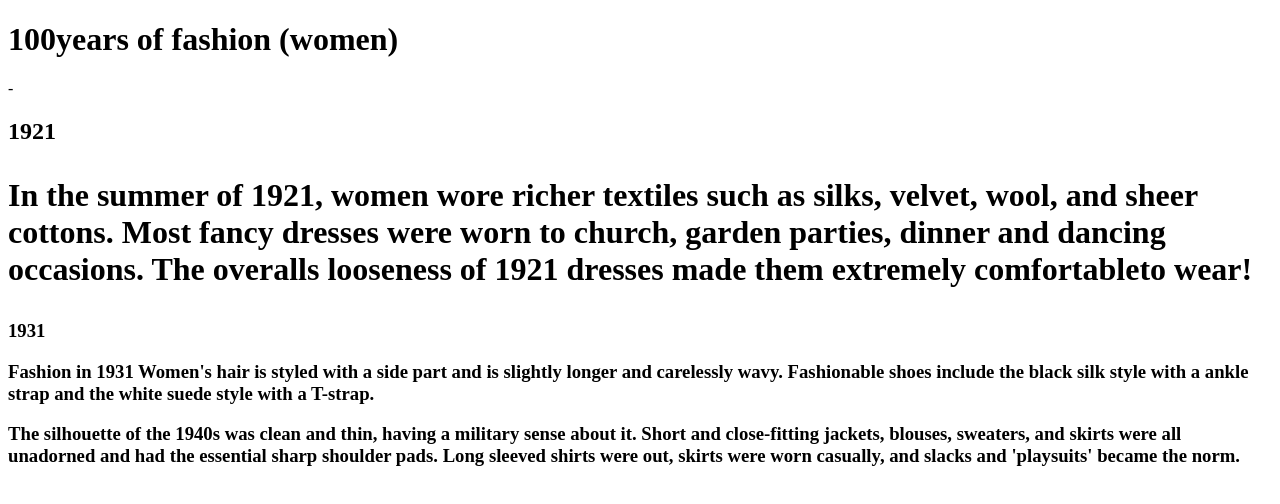
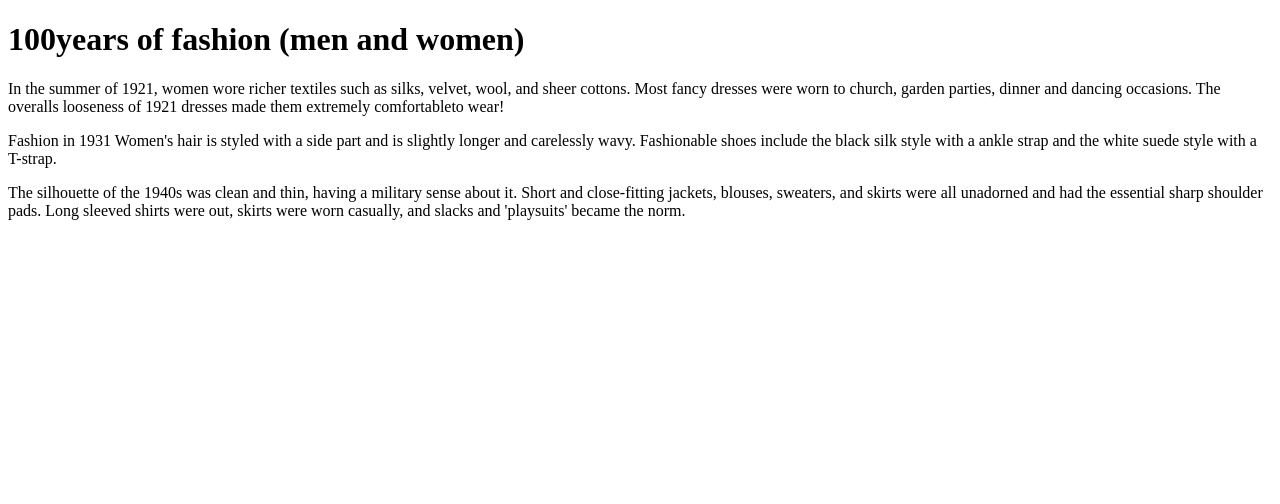
Before and after one commit to laramcelroy/mywebpage, a plain HTML site: page Index.html in a window 1280 px wide. Drawn offline with Linux system fonts and the light colour scheme.

Commit message:
Update Index.html

```diff
--- a/Index.html
+++ b/Index.html
@@ -2,16 +2,11 @@
 <html>
 <body>
 
-<h1>100years of fashion (women)</h1>
-
-  -
-
-  <h2>1921<h1>
-
+<h1>100years of fashion (men and women)</h1>
 
 <p>In the summer of 1921, women wore richer textiles such as silks, velvet, wool, and sheer cottons. Most fancy dresses were worn to church, garden parties, dinner and dancing occasions. The overalls looseness of 1921 dresses made them extremely comfortableto wear!</p>
 
-  <h3>1931<h3>
+
 <p>Fashion in 1931 Women's hair is styled with a side part and is slightly longer and carelessly wavy. Fashionable shoes include the black silk style with a ankle strap and the white suede style with a T-strap. <p>
 
 
```
